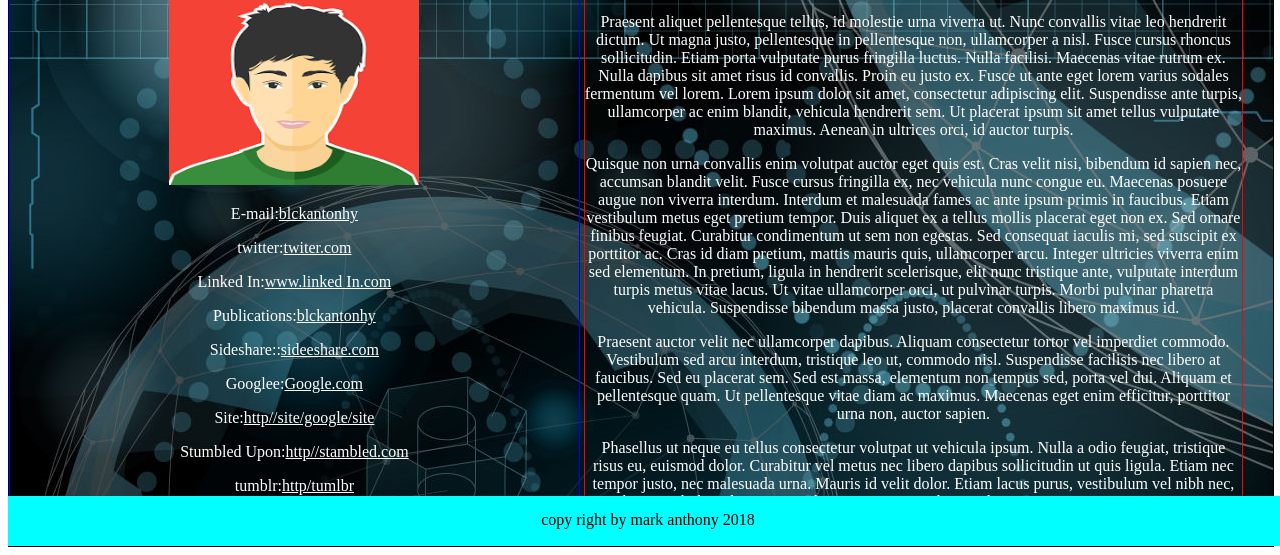
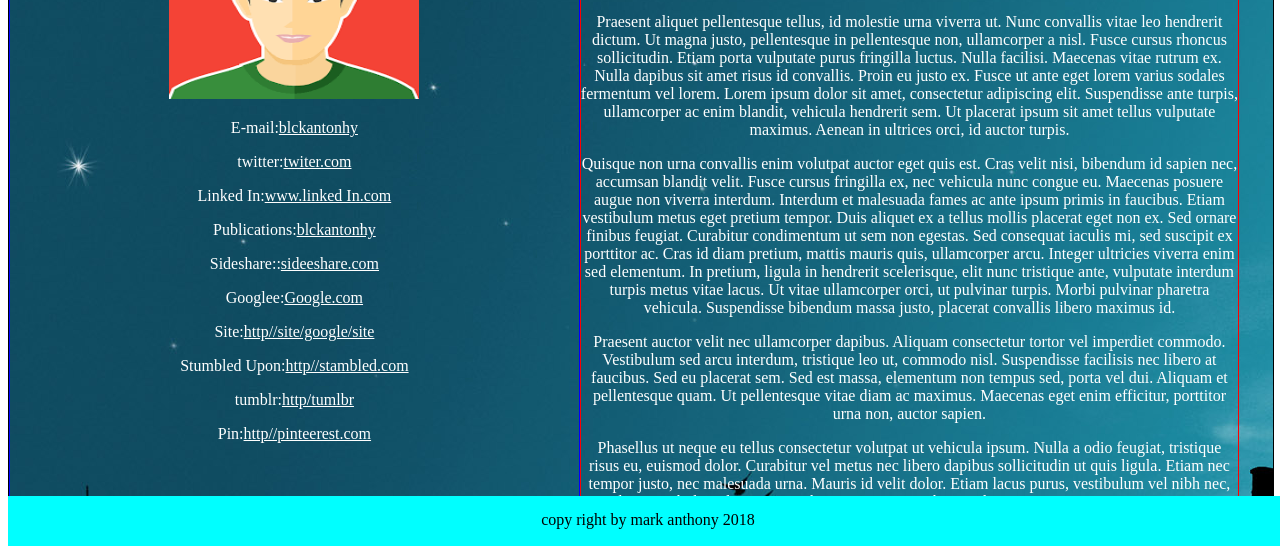
Before and after one commit to blackantohny/frontend, a plain HTML site: page index.html in a window 1280 px wide. Shown: the part 254-809 px from the top of the page. Drawn offline with Linux system fonts and the light colour scheme.

Commit message:
changee background

```diff
--- a/style.css
+++ b/style.css
@@ -24,7 +24,8 @@
   .parent {
     border: 1px solid black;
     width: 100%;
-    background: #D0E4F5 url("background.jpg") no-repeat scroll 0 0;
+    height: calc(100vh - 100px);
+    background: #D0E4F5 url("4235932-cool-background.jpg") no-repeat scroll 0px 0px;
     color:white;
   }
   .column-left {
@@ -40,5 +41,7 @@
     width: 52%;
   }
   .column {
+    float: left;
+    height: calc(100vh - 100px);
     display: inline-block;
   }
```
Also changed, not shown: 4235932-cool-background.jpg (added), 4835_728.jpg (added), aaaaasdsdsdd.webp (added), download.1jpg.jpg (added), qqweqqwe.jpg (added), vv.jpeg (added), 1 other file.
